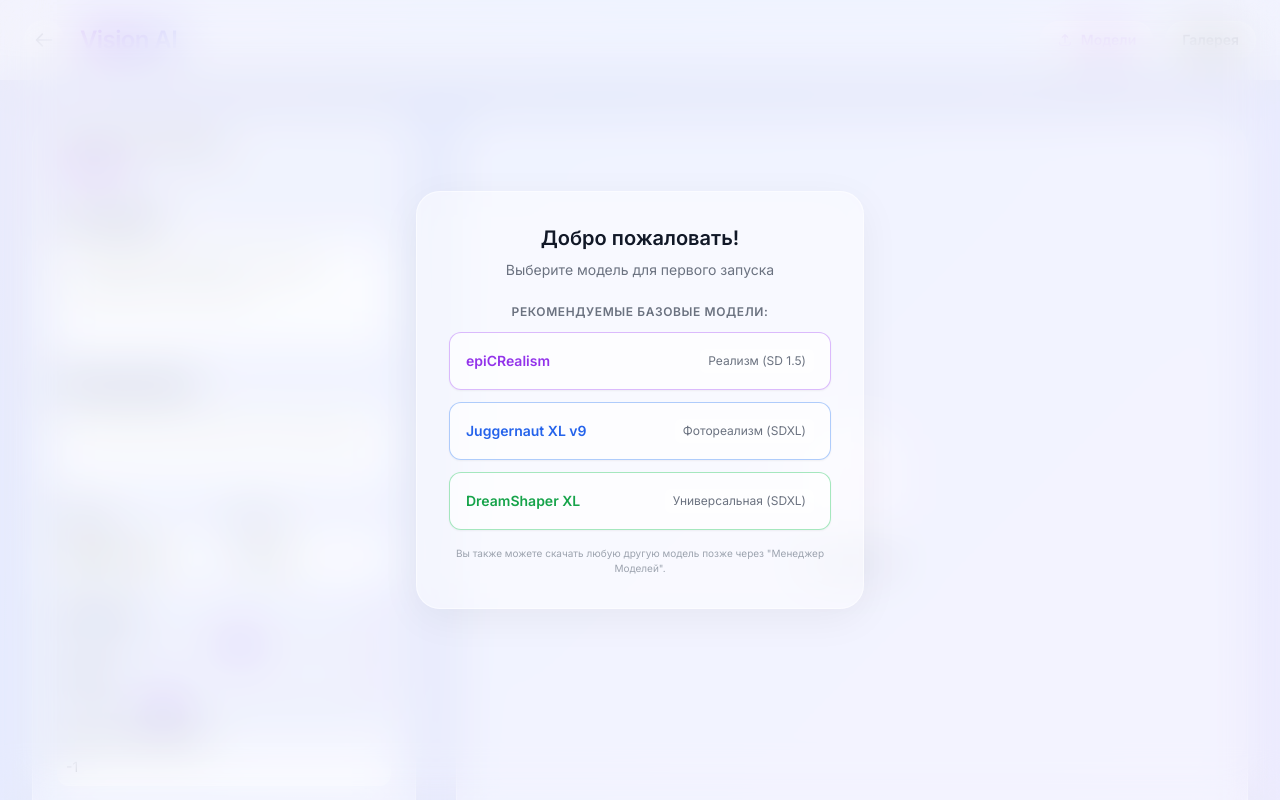
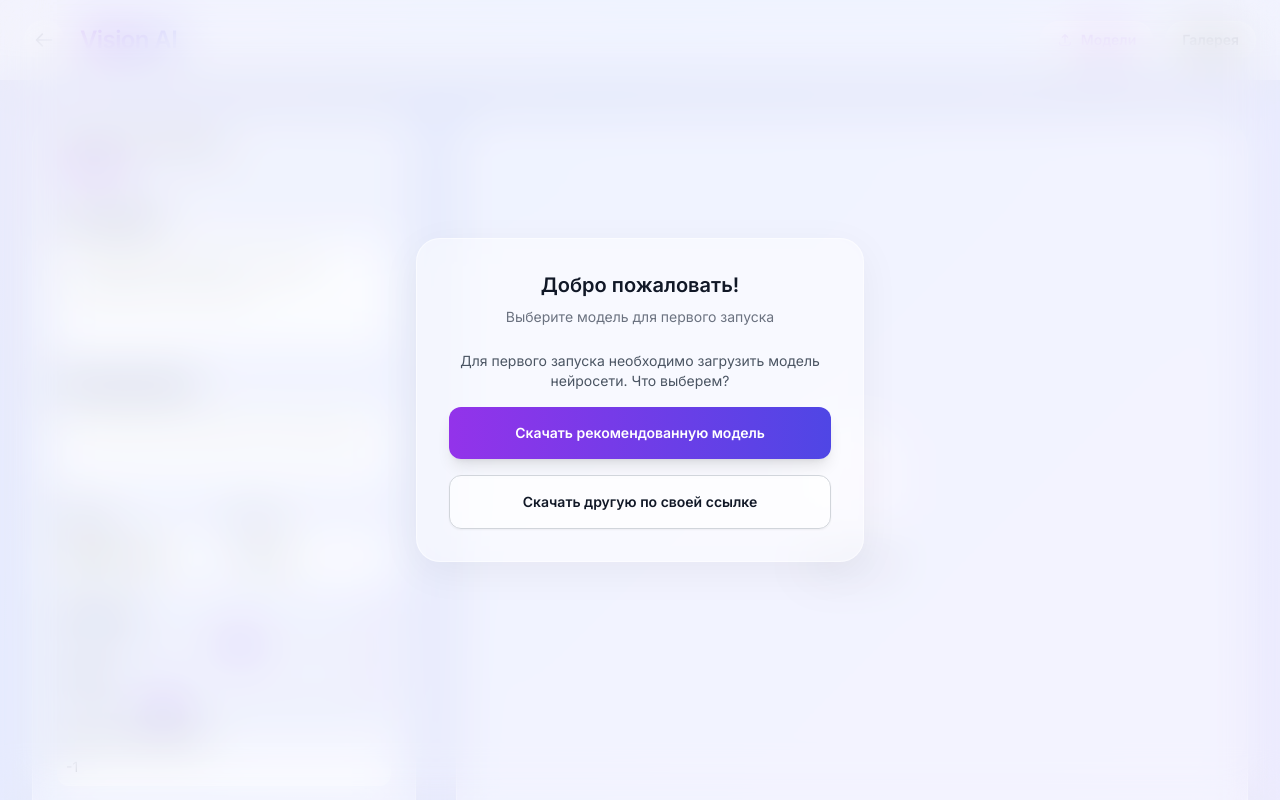
Before and after one commit to andrewchick187/Gal1eryAIGenerator, a Flask app: page /generator in a window 1280 px wide. Run offline with Flask 3, Linux system fonts and the light colour scheme; some libraries are stand-ins or nearby versions.

Commit message:
Update generator.html

```diff
--- a/templates/generator.html
+++ b/templates/generator.html
@@ -92,7 +92,23 @@
             <p class="text-sm text-gray-500 dark:text-gray-400 mb-6" id="statusMessage">Подключение...</p>
 
             <div id="setupContainer" class="hidden w-full text-left">
-                <p class="text-xs text-gray-500 font-semibold uppercase tracking-wider mb-3 text-center">Рекомендуемые базовые модели:</p>
+
+                <div id="setupChoices" class="space-y-4">
+                    <p class="text-sm text-gray-600 dark:text-gray-300 mb-4 text-center">Для первого запуска необходимо загрузить модель нейросети. Что выберем?</p>
+                    <button onclick="document.getElementById('setupChoices').classList.add('hidden'); document.getElementById('recommendedModels').classList.remove('hidden');" class="w-full p-4 bg-gradient-to-r from-purple-600 to-indigo-600 hover:from-purple-500 hover:to-indigo-500 text-white rounded-xl transition-all hover:scale-[1.02] text-sm font-bold flex justify-center items-center shadow-lg">
+                        Скачать рекомендованную модель
+                    </button>
+                    <button onclick="document.getElementById('setupChoices').classList.add('hidden'); document.getElementById('customModelSetup').classList.remove('hidden');" class="w-full p-4 bg-white/60 dark:bg-black/40 border border-gray-300 dark:border-gray-600 rounded-xl transition-all hover:scale-[1.02] text-sm font-bold flex justify-center items-center shadow-sm">
+                        Скачать другую по своей ссылке
+                    </button>
+                </div>
+
+                <div id="recommendedModels" class="hidden">
+                    <button onclick="document.getElementById('recommendedModels').classList.add('hidden'); document.getElementById('setupChoices').classList.remove('hidden');" class="text-xs text-purple-600 dark:text-purple-400 mb-4 flex items-center gap-1 hover:underline font-semibold">
+                        <svg class="w-4 h-4" fill="none" stroke="currentColor" viewBox="0 0 24 24"><path stroke-linecap="round" stroke-linejoin="round" stroke-width="2" d="M10 19l-7-7m0 0l7-7m-7 7h18"></path></svg>
+                        Назад к выбору
+                    </button>
+                    <p class="text-xs text-gray-500 font-semibold uppercase tracking-wider mb-3 text-center">Выберите базовую модель:</p>
                     <div class="space-y-3">
                         <button onclick="startInitDownload('https://civitai.com/api/download/models/143906?type=Model&format=SafeTensor&size=pruned&fp=fp16', 'epiCRealism.safetensors', 'sd15')" class="w-full p-4 bg-white/60 dark:bg-black/40 border border-purple-500/40 rounded-xl hover:scale-[1.02] transition-transform text-sm flex justify-between items-center shadow-sm">
                             <span class="font-bold text-purple-600 dark:text-purple-400">epiCRealism</span>
@@ -107,7 +123,27 @@
                             <span class="text-xs text-gray-500 bg-white/50 dark:bg-black/50 px-2 py-1 rounded-md">Универсальная (SDXL)</span>
                         </button>
                     </div>
-                <p class="text-[10px] text-gray-400 mt-4 text-center">Вы также можете скачать любую другую модель позже через "Менеджер Моделей".</p>
+                </div>
+
+                <div id="customModelSetup" class="hidden">
+                    <button onclick="document.getElementById('customModelSetup').classList.add('hidden'); document.getElementById('setupChoices').classList.remove('hidden');" class="text-xs text-purple-600 dark:text-purple-400 mb-4 flex items-center gap-1 hover:underline font-semibold">
+                        <svg class="w-4 h-4" fill="none" stroke="currentColor" viewBox="0 0 24 24"><path stroke-linecap="round" stroke-linejoin="round" stroke-width="2" d="M10 19l-7-7m0 0l7-7m-7 7h18"></path></svg>
+                        Назад к выбору
+                    </button>
+                    <p class="text-xs text-gray-500 font-semibold uppercase tracking-wider mb-3 text-center">Укажите параметры модели:</p>
+                    <input type="text" id="initCustomUrl" placeholder="URL скачивания (CivitAI / HuggingFace)" class="w-full p-3 mb-3 bg-white/50 dark:bg-black/30 border border-white/40 dark:border-gray-700/50 rounded-xl text-sm focus:outline-none backdrop-blur-sm">
+                    <input type="text" id="initCustomFilename" placeholder="Имя файла (напр. MyModel.safetensors)" class="w-full p-3 mb-3 bg-white/50 dark:bg-black/30 border border-white/40 dark:border-gray-700/50 rounded-xl text-sm focus:outline-none backdrop-blur-sm">
+                    <select id="initCustomType" class="w-full p-3 mb-3 bg-white/50 dark:bg-black/30 border border-white/40 dark:border-gray-700/50 rounded-xl text-sm focus:outline-none backdrop-blur-sm cursor-pointer">
+                        <option value="auto">✨ Автоопределение типа (по весу)</option>
+                        <option value="sdxl">🖼️ SDXL (Stable Diffusion XL)</option>
+                        <option value="sd3">🚀 SD 3.5 / SD 3</option>
+                        <option value="sd15">🎨 SD 1.5 (Стандартная)</option>
+                    </select>
+                    <button onclick="startCustomInitDownload()" class="w-full py-3 bg-gradient-to-r from-purple-600 to-indigo-600 hover:from-purple-500 hover:to-indigo-500 text-white rounded-xl text-sm font-bold transition-all shadow-md">
+                        Начать загрузку
+                    </button>
+                </div>
+
             </div>
 
             <div id="progressContainer" class="hidden w-full bg-gray-200 dark:bg-gray-800 rounded-full h-3 mb-2 overflow-hidden mt-4">
@@ -343,6 +379,22 @@
             });
         }
 
+        // Запуск загрузки своей модели из стартового меню
+        function startCustomInitDownload() {
+            const url = document.getElementById('initCustomUrl').value.trim();
+            let filename = document.getElementById('initCustomFilename').value.trim();
+            const type = document.getElementById('initCustomType').value;
+
+            if(!url || !filename) {
+                alert("Пожалуйста, заполните URL и имя файла.");
+                return;
+            }
+            if (!filename.endsWith('.safetensors')) {
+                filename += '.safetensors';
+            }
+            startInitDownload(url, filename, type);
+        }
+
         // --- ЛОГИКА СТАТУСА СЕРВЕРА ---
         async function checkServerStatus() {
             try {
@@ -367,6 +419,12 @@
                 if (data.status === 'awaiting_setup') {
                     statusIcon.classList.add('hidden');
                     setupContainer.classList.remove('hidden');
+
+                    // Сбрасываем вкладки, чтобы при ошибке или перезагрузке показывался главный выбор
+                    document.getElementById('setupChoices').classList.remove('hidden');
+                    document.getElementById('recommendedModels').classList.add('hidden');
+                    document.getElementById('customModelSetup').classList.add('hidden');
+
                     statusTitle.textContent = "Добро пожаловать!";
                     progressContainer.classList.add('hidden');
                     progressText.classList.add('hidden');
```
Lines whose indentation alone changed are shown as unchanged.
